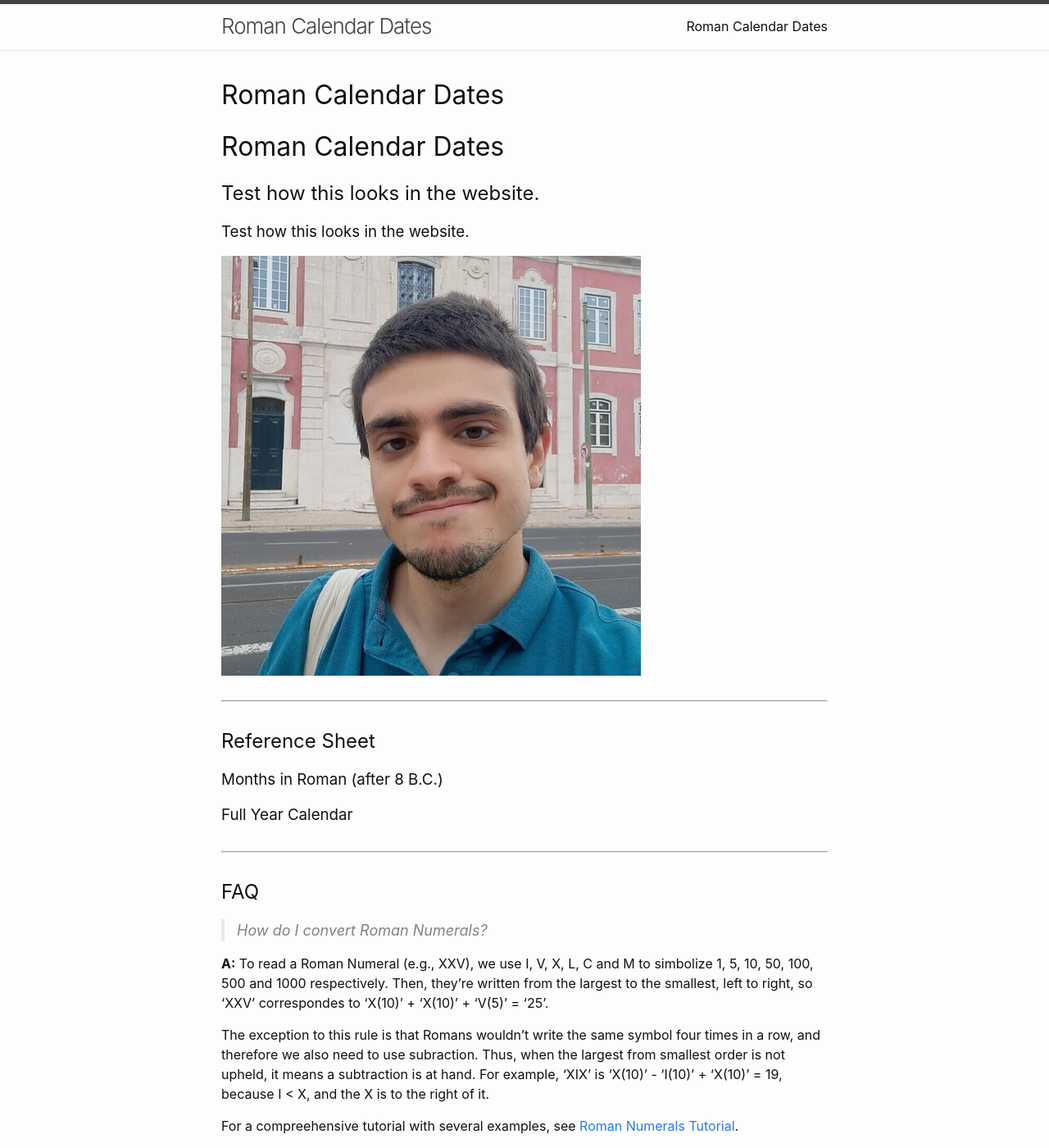
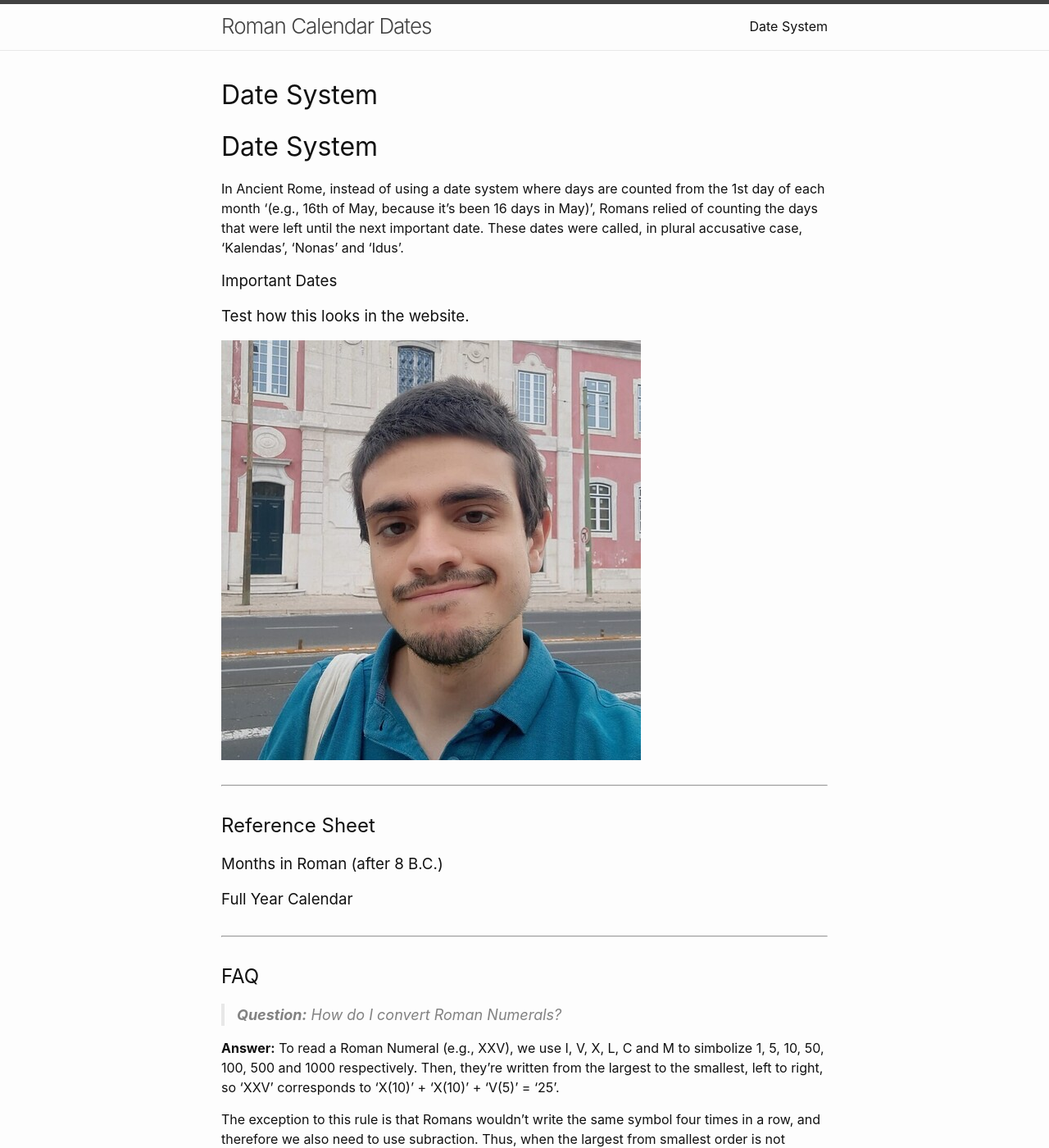
Before and after one commit to araag2/Roman-Calendar_dates, a Jekyll site: the page built from index.md, in a window 1280 px wide and 1400 px high. Shown: the whole window at 82% size. Built offline with Jekyll 4.4.1, drawn with Linux system fonts in a browser that asks for light colours; our own code applies the rules of GitHub Pages for plain Markdown files.

```diff
--- a/index.md
+++ b/index.md
@@ -8,11 +8,11 @@
 layout: home
 ---
 
-# Roman Calendar Dates
+# Date System
 
+In Ancient Rome, instead of using a date system where days are counted from the 1st day of each month '(e.g., 16th of May, because it's been 16 days in May)', Romans relied of counting the days that were left until the next important date. These dates were called, in plural accusative case, 'Kalendas', 'Nonas' and 'Idus'.
 
-
-## Test how this looks in the website.
+### Important Dates
 
 ### Test how this looks in the website.
 
@@ -30,14 +30,18 @@ layout: home
 
 ## FAQ
 
-> How do I convert Roman Numerals?
+> **Question:** How do I convert Roman Numerals?
 
-**A:** To read a Roman Numeral (e.g., XXV), we use I, V, X, L, C and M to simbolize 1, 5, 10, 50, 100, 500 and 1000 respectively. Then, they're written from the largest to the smallest, left to right, so 'XXV' correspondes to 'X(10)' + 'X(10)' + 'V(5)' = '25'.
+**Answer:** To read a Roman Numeral (e.g., XXV), we use I, V, X, L, C and M to simbolize 1, 5, 10, 50, 100, 500 and 1000 respectively. Then, they're written from the largest to the smallest, left to right, so 'XXV' corresponds to 'X(10)' + 'X(10)' + 'V(5)' = '25'.
+{: .text-justify}
 
 The exception to this rule is that Romans wouldn't write the same symbol four times in a row, and therefore we also need to use subraction. Thus, when the largest from smallest order is not upheld, it means a subtraction is at hand. For example, 'XIX' is 'X(10)' - 'I(10)' + 'X(10)' = 19, because I < X, and the X is to the right of it.
+{: .text-justify}
 
 For a compreehensive tutorial with several examples, see [Roman Numerals Tutorial](https://www.knowtheromans.com/roman-numerals/#:~:text=Roman%20numerals%20use%20seven%20letters,make%20up%20thousands%20of%20numbers.).
+{: .text-justify}
 
-
+---
 
 For an in-depth review on the Calendar System, you can further investigate [our original source](http://roma.andreapollett.com/S7/roma-cal.htm), and the [Wikipedia Page on Roman Dates](https://en.wikipedia.org/wiki/Roman_calendar) on it.
+{: .text-justify}
```
